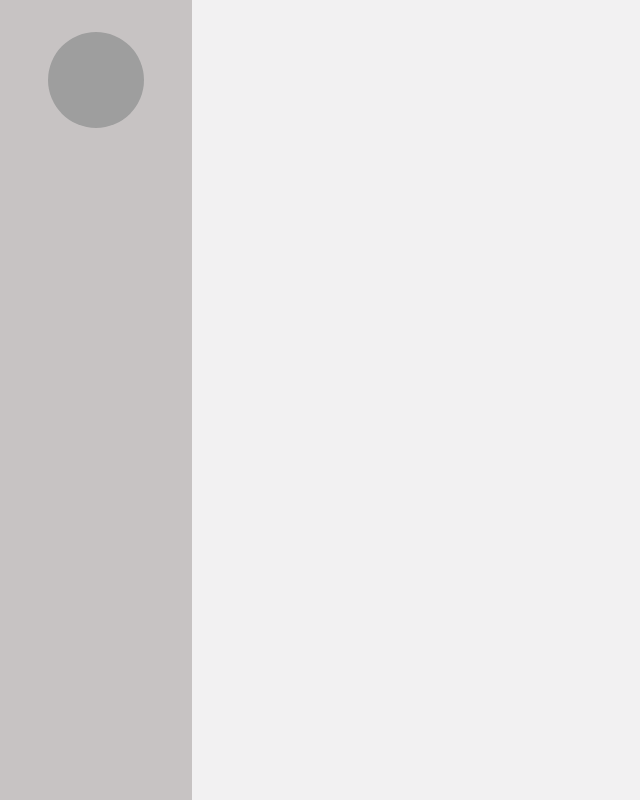
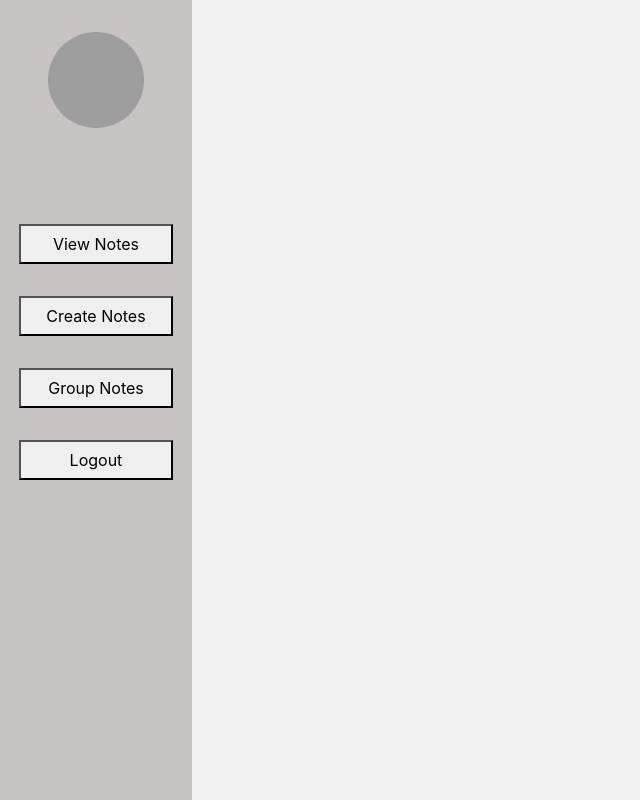
Before and after one commit to Kaikaine/notes-app, a React (Create React App) app: page / in a window 1280 px wide. Shown: the whole page, without its empty margins (0-640 px from the left). Built offline with nearby package versions, Linux system fonts and the light colour scheme; grey boxes are pictures that could not be loaded; the HTML template or start-up script is replaced by a standard one.

Commit message:
added nav buttons to sidebar

```diff
--- /dev/null
+++ b/src/components/Sidebar/Button.js
@@ -0,0 +1,28 @@
+import React from 'react';
+
+const buttons = [
+    {
+        name: "View Notes"
+    },
+    {
+        name: "Create Notes"
+    },
+    {
+        name: "Group Notes"
+    },
+    {
+        name: "Logout"
+    }
+]
+
+const Button = () => {
+    return ( <div>
+
+        {buttons.map((btn,i) => {
+            return <button className='nav-btns' key={i}>{btn.name}</button>
+        })}
+
+        </div> );
+}
+
+export default Button;
--- a/src/components/Sidebar/Sidebar.js
+++ b/src/components/Sidebar/Sidebar.js
@@ -1,6 +1,7 @@
 import React from 'react';
 import './side.css'
 import Avatar from './Avatar';
+import Button from './Button';
 
 
 const Sidebar = () => {
@@ -8,7 +9,7 @@ const Sidebar = () => {
 
     return ( <div className='side-bar'>
         <Avatar />
-
+        <Button />
         </div> );
 }
 
--- a/src/components/Sidebar/side.css
+++ b/src/components/Sidebar/side.css
@@ -9,6 +9,7 @@
 .avatar {
     height: 6rem;
     width: 6rem;
+    margin-bottom: 5rem;
     background: black;
     margin-left: 3rem;
     margin-top: 2rem;
@@ -18,3 +19,10 @@
     background-repeat: no-repeat;
     background-position: center center;
 }
+
+/* BUTTON.JS */
+.nav-btns {
+    width: 80%;
+    margin: 1rem 10%;
+    height: 2.5rem;
+}
```
